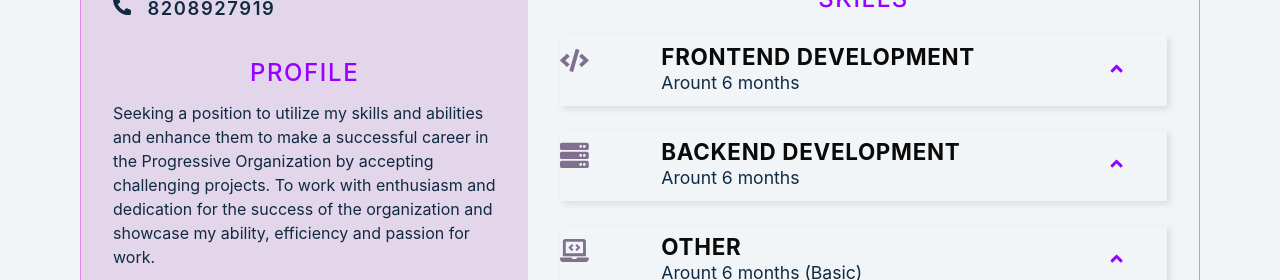
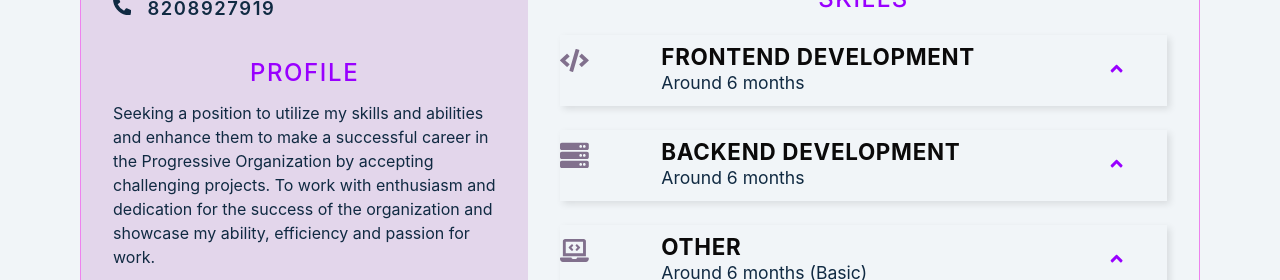
Before and after one commit to Sourabh-Ingle/sourabh-s-portfolio, a React (Create React App) app: page / in a window 1280 px wide. Shown: the part 520-800 px from the top of the page. Built offline with nearby package versions, Linux system fonts and the light colour scheme.

Commit message:
Update data.jsx

```diff
--- a/src/data.jsx
+++ b/src/data.jsx
@@ -129,7 +129,7 @@ export const skills = [
         id: 1,
         icon: <FaCode />,
         techology: 'FRONTEND development',
-        exeperience: 'Arount 6 months',
+        exeperience: 'Around 6 months',
         techno: [
             {
                 id: 11,
@@ -162,7 +162,7 @@ export const skills = [
         id: 2,
         icon: <FaServer />,
         techology: 'backend development',
-        exeperience: 'Arount 6 months',
+        exeperience: 'Around 6 months',
         techno: [
             {
                 id: 21,
@@ -189,7 +189,7 @@ export const skills = [
         id: 3,
         icon: <FaLaptopCode />,
         techology: 'Other',
-        exeperience: 'Arount 6 months (Basic)',
+        exeperience: 'Around 6 months (Basic)',
         techno: [
             {
                 id: 31,
```
